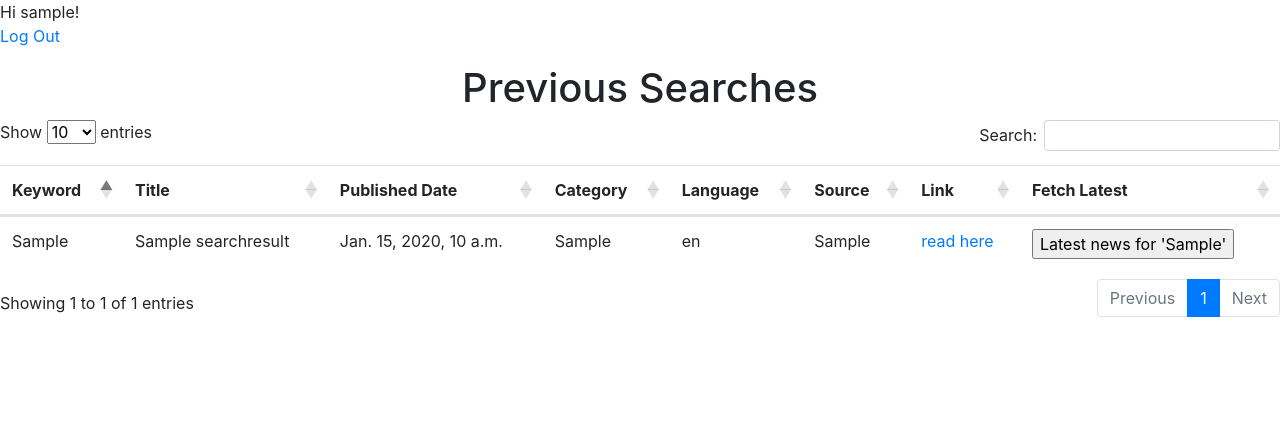
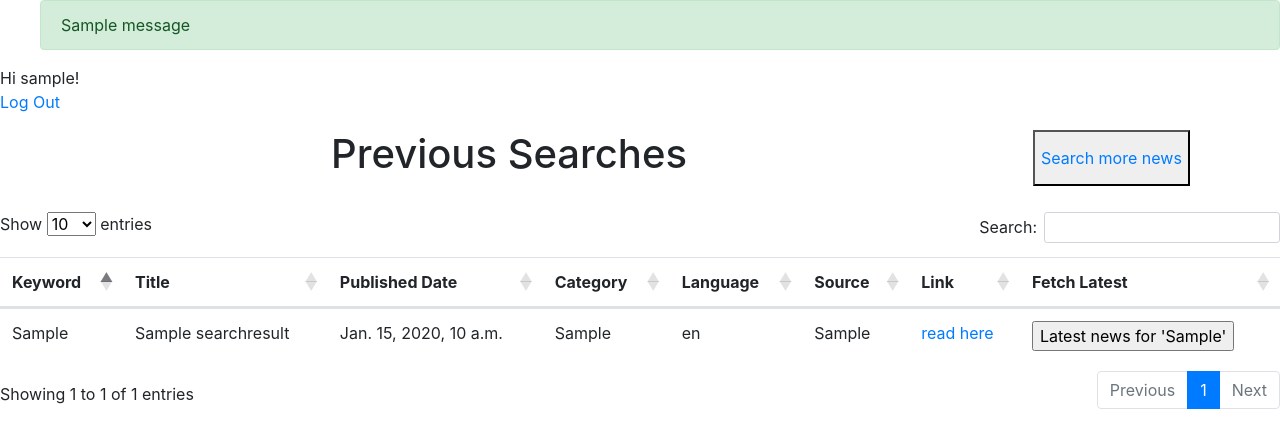
Before and after one commit to akshay-toshniwal/the-midnight-times, a Django app: page /previous_searches/ in a window 1280 px wide. Shown: the top 426 px of the page. Run offline with Django 4.2, Linux system fonts and the light colour scheme; a user stored in the database is signed in; tables that the repository leaves empty hold one stand-in row (values such as "Sample post"); one stand-in notice (Sample message) is shown; some libraries are stand-ins or nearby versions.

Commit message:
Some html tweaks

```diff
--- a/news_search_project/search/backends.py
+++ b/news_search_project/search/backends.py
@@ -10,6 +10,8 @@ class CustomUserModelBackend(BaseBackend):
             user = User.objects.get(username=username)
             if user.check_password(password) and not user.is_blocked:
                 return user
+            elif user.is_blocked:
+                messages.warning(request, "User is been blocked by admin")
         except User.DoesNotExist:
             return None
 
--- a/news_search_project/search/views.py
+++ b/news_search_project/search/views.py
@@ -6,6 +6,7 @@ from django.http import HttpResponseRedirect
 from django.utils.decorators import method_decorator
 from django.views.generic.edit import CreateView
 from django.contrib.auth.decorators import login_required
+from django.contrib import messages
 from django.conf import settings
 from django.core.cache import cache
 from .models import SearchResult
@@ -88,6 +89,7 @@ class SearchView(View):
         existing_query = SearchResult.objects.filter(search_query=query, user=request.user).first()
 
         if cached_results or existing_query:
+            messages.info(request, "Previous searches ...")
             return HttpResponseRedirect(reverse('previous_searches'))
 
         params = {'limit': 1, 'search': query}
@@ -108,6 +110,7 @@ class SearchView(View):
             )
 
         cache.set(cache_query, response, timeout=self.CACHED_TIMEOUT)
+        messages.info(request, "Previous searches ...")
         return HttpResponseRedirect(reverse('previous_searches'))
 
 class PreviousSearchesView(View):
@@ -189,6 +192,8 @@ class RefreshResultsView(View):
             search_result.source = data.get('source', '')
             search_result.categories = (data.get('categories') or ['',])[0]
             search_result.save()
+
+        messages.info(request, "Updated search results for '{}'".format(search_result.search_query))
         return redirect('previous_searches')
 
 class SignUpView(CreateView):
--- a/news_search_project/templates/base.html
+++ b/news_search_project/templates/base.html
@@ -16,6 +16,16 @@
 
   <body>
     <main>
+      {% if messages %}
+      <ul class="messages">
+          {% for message in messages %}
+              <div class="alert alert-{{ message.tags }}">
+                  {{ message }}
+              </div>
+          {% endfor %}
+      </ul>
+      {% endif %}
+
       {% if user.is_authenticated %}
 
         Hi {{ user.username }}!
--- a/news_search_project/templates/search/previous_searches.html
+++ b/news_search_project/templates/search/previous_searches.html
@@ -3,7 +3,11 @@
 {% block title %}Previous Searches{% endblock %}
 
 {%block content %}
-<h1 style="text-align: center">Previous Searches</h1>
+<div class="row" style="margin-bottom: 2%;">
+<h1 style="text-align: center; width: 80%;">Previous Searches</h1>
+<button><a href="{% url 'search' %}">Search more news</a></button>
+</div>
+
 <table class="table" id="prev_search">
   <thead>
     <tr>
--- a/news_search_project/templates/search/search.html
+++ b/news_search_project/templates/search/search.html
@@ -10,4 +10,6 @@
   <input type="text" id="query" name="query" required/><br /><br />
   <input type="submit" value="Search" />
 </form>
+<br><br>
+<a href="{% url 'previous_searches' %}">Previous Searches</a>
 {% endblock %}
```
